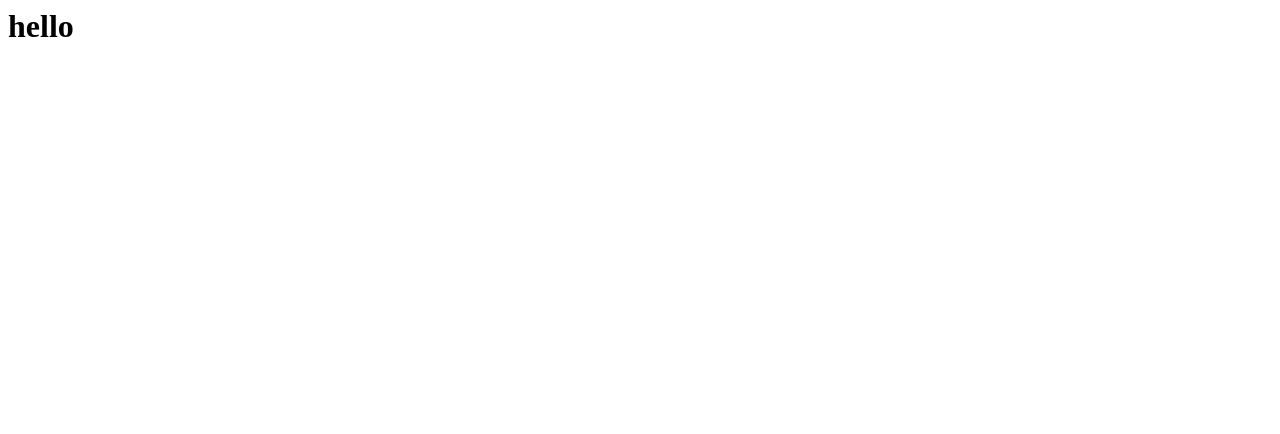
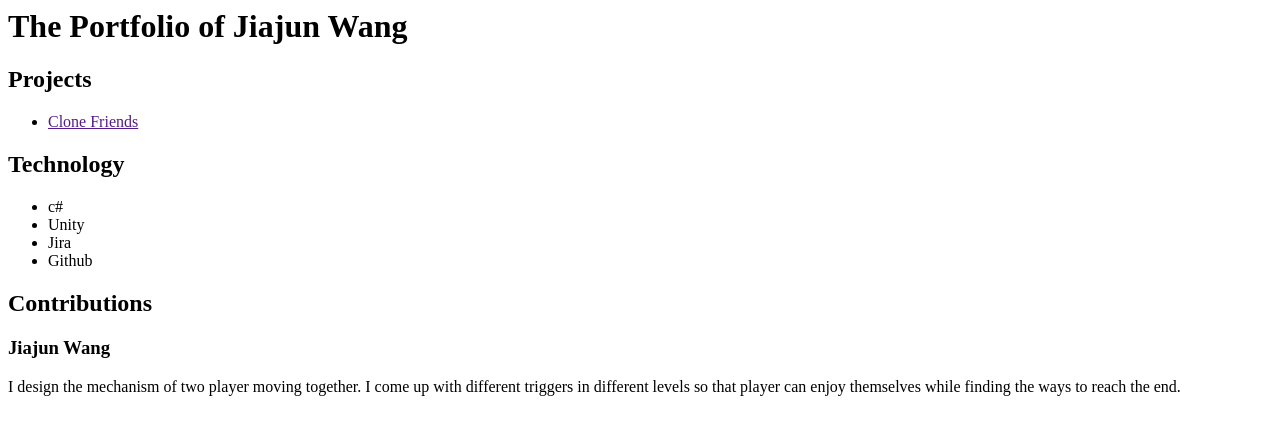
Before and after one commit to jeffjiajunw/Clone-Friends-Unity, a plain HTML site: page index.html in a window 1280 px wide. Drawn offline with Linux system fonts and the light colour scheme.

Commit message:
Update index.html

```diff
--- a/index.html
+++ b/index.html
@@ -1 +1,26 @@
-<h1> hello </h1>
+<html>
+
+<!-- TODO: Replace Mr. Miyamoto's name with yours -->
+<h1>The Portfolio of Jiajun Wang</h1>
+
+<h2>Projects</h2>
+
+<!-- TODO: Erase one of these two. Replace the 'href' link below with a link to your WebGL build page. -->
+<ul>
+<li><a href="">Clone Friends</a></li>
+</ul>
+
+<h2>Technology</h2>
+<ul>
+    <li>c#</li>
+    <li>Unity</li>
+    <li>Jira</li>
+    <li>Github</li>
+</ul>
+
+<h2>Contributions</h2>
+<h3>Jiajun Wang</h3>
+<p>I design the mechanism of two player moving together. I come up with different triggers in different levels so that player can enjoy themselves while finding the ways to reach the end.</p>
+
+<!-- TIP: Rename this file "index.html", and it will become the default landing page whenever someone navigates their browser to your domain. -->
+</html>
```
